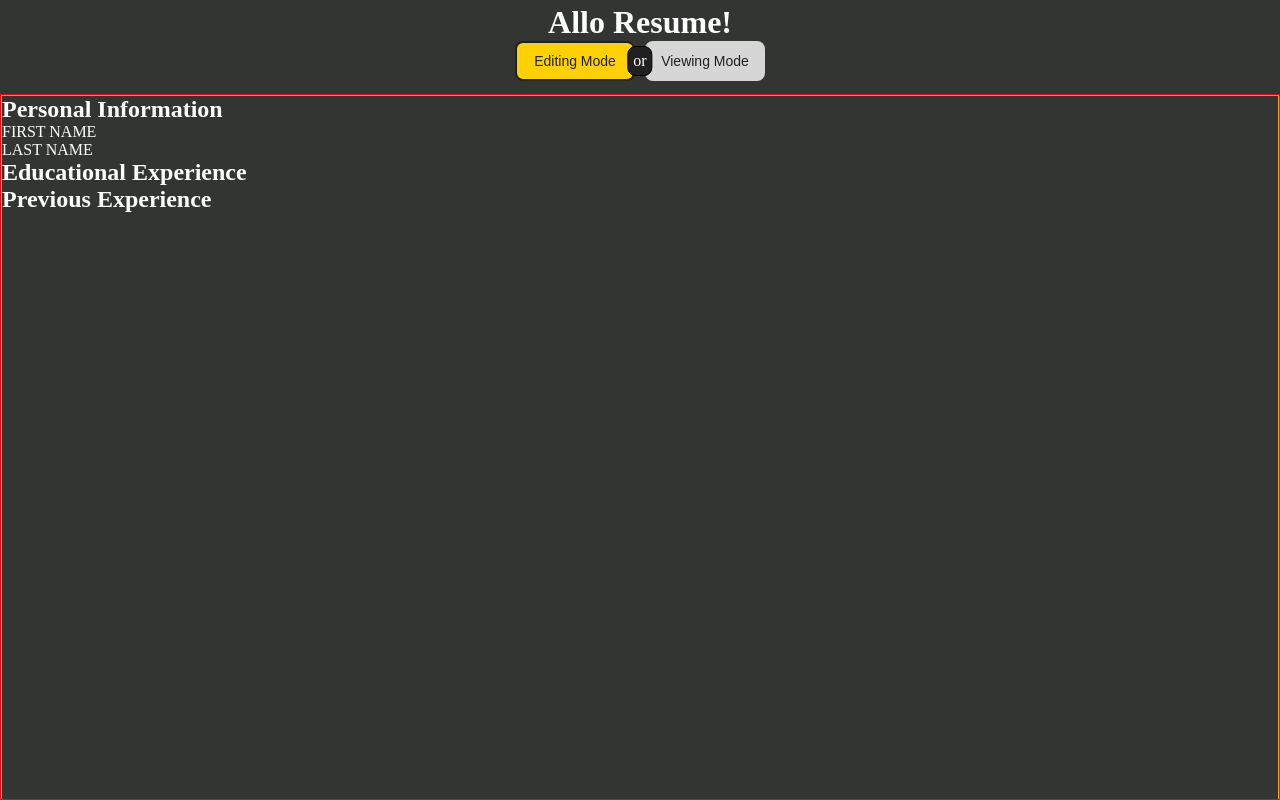
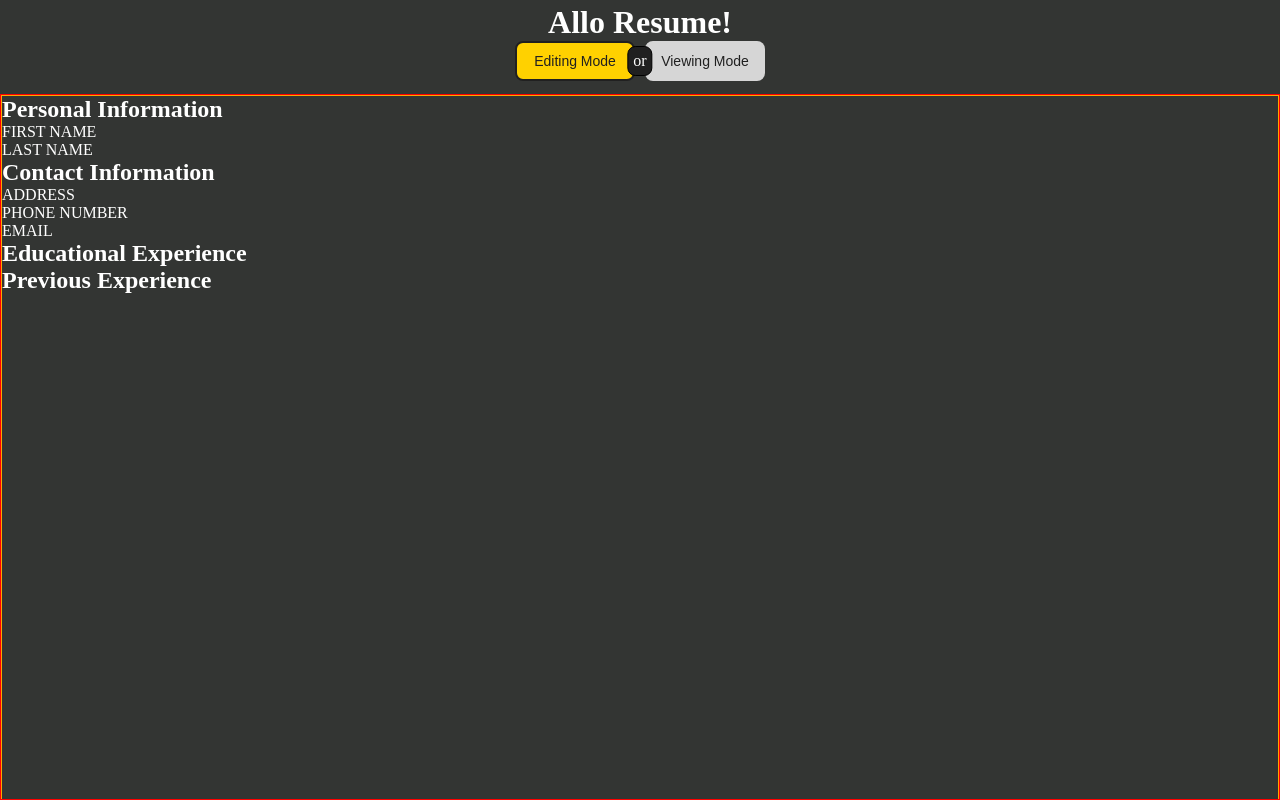
Before and after one commit to AmesburyArcher/cv-app, a React (Create React App) app: page / in a window 1280 px wide. Built offline with nearby package versions, Linux system fonts and the light colour scheme.

Commit message:
added contact info

```diff
--- a/src/components/Resume.js
+++ b/src/components/Resume.js
@@ -4,14 +4,47 @@ export default function Resume() {
   const [firstName, setFirstName] = useState("");
   const [lastName, setLastName] = useState("");
 
+  const [addy, setAddy] = useState("");
+  const [phone, setPhone] = useState("");
+  const [email, setEmail] = useState("");
+
   function handleFirstName(e) {
     setFirstName(e.target.value);
+  }
+
+  function handleLastName(e) {
+    setLastName(e.target.value);
+  }
+
+  function handleAddy(e) {
+    setAddy(e.target.value);
+  }
+
+  function handlePhone(e) {
+    setPhone(e.target.value);
+  }
+
+  function handleEmail(e) {
+    setEmail(e.target.value);
   }
 
   return (
     <div className="resume__container">
       <div className="resume">
-        <PersonalInfo first={firstName} handleFirstName={handleFirstName} />
+        <PersonalInfo
+          first={firstName}
+          handleFirstName={handleFirstName}
+          last={lastName}
+          handleLastName={handleLastName}
+        />
+        <ContactInfo
+          addy={addy}
+          handleAddy={handleAddy}
+          phone={phone}
+          handlePhone={handlePhone}
+          email={email}
+          handleEmail={handleEmail}
+        />
         <EducationInfo />
         <ExperienceInfo />
       </div>
@@ -19,8 +52,9 @@ export default function Resume() {
   );
 }
 
-function PersonalInfo({ handleFirstName, first }) {
+function PersonalInfo({ handleFirstName, first, handleLastName, last }) {
   const [editFirst, setEditFirst] = useState(false);
+  const [editLast, setEditLast] = useState(false);
 
   return (
     <section className="personal__info__container">
@@ -35,12 +69,16 @@ function PersonalInfo({ handleFirstName, first }) {
         </div>
       ) : (
         <form
+          onBlur={function () {
+            setEditFirst(false);
+          }}
           onSubmit={function (e) {
             e.preventDefault();
             setEditFirst(false);
           }}
         >
           <input
+            autoFocus
             type="text"
             placeholder="Meex"
             onChange={function (e) {
@@ -50,8 +88,144 @@ function PersonalInfo({ handleFirstName, first }) {
           <button type="button">Enter</button>
         </form>
       )}
-      <div>LAST NAME</div>
+      {editLast === false ? (
+        <div
+          onClick={function () {
+            setEditLast(true);
+          }}
+        >
+          {last === "" ? "LAST NAME" : last}
+        </div>
+      ) : (
+        <form
+          onBlur={function () {
+            setEditLast(false);
+          }}
+          onSubmit={function (e) {
+            e.preventDefault();
+            setEditLast(false);
+          }}
+        >
+          <input
+            autoFocus
+            type="text"
+            placeholder="Yeeeeehaw"
+            onChange={function (e) {
+              handleLastName(e);
+            }}
+          ></input>
+          <button type="button">Enter</button>
+        </form>
+      )}
       <div></div>
+    </section>
+  );
+}
+
+function ContactInfo({
+  handleAddy,
+  addy,
+  handlePhone,
+  phone,
+  handleEmail,
+  email,
+}) {
+  const [editAddy, setEditAddy] = useState(false);
+  const [editPhone, setEditPhone] = useState(false);
+  const [editEmail, setEditEmail] = useState(false);
+
+  return (
+    <section className="contact__info__container">
+      <h2 className="contact__info__title">Contact Information</h2>
+      {editAddy === false ? (
+        <div
+          onClick={function () {
+            setEditAddy(true);
+          }}
+        >
+          {addy === "" ? "ADDRESS" : addy}
+        </div>
+      ) : (
+        <form
+          onBlur={function () {
+            setEditAddy(false);
+          }}
+          onSubmit={function (e) {
+            e.preventDefault();
+            setEditAddy(false);
+          }}
+        >
+          <input
+            autoFocus
+            type="text"
+            placeholder="1234 Google St"
+            onChange={function (e) {
+              handleAddy(e);
+            }}
+          ></input>
+          <button type="button">Enter</button>
+        </form>
+      )}
+
+      {editPhone === false ? (
+        <div
+          onClick={function () {
+            setEditPhone(true);
+          }}
+        >
+          {phone === "" ? "PHONE NUMBER" : phone}
+        </div>
+      ) : (
+        <form
+          onBlur={function () {
+            setEditPhone(false);
+          }}
+          onSubmit={function (e) {
+            e.preventDefault();
+            setEditPhone(false);
+          }}
+        >
+          <input
+            autoFocus
+            type="text"
+            placeholder="604-867-5309"
+            onChange={function (e) {
+              handlePhone(e);
+            }}
+          ></input>
+          <button type="button">Enter</button>
+        </form>
+      )}
+
+      {editEmail === false ? (
+        <div
+          onClick={function () {
+            setEditEmail(true);
+          }}
+        >
+          {email === "" ? "EMAIL" : email}
+        </div>
+      ) : (
+        <form
+          onBlur={function () {
+            setEditEmail(false);
+          }}
+          onSubmit={function (e) {
+            e.preventDefault();
+            setEditEmail(false);
+          }}
+        >
+          <input
+            autoFocus
+            type="text"
+            placeholder="meeex@gmail.com"
+            onChange={function (e) {
+              handleEmail(e);
+            }}
+          ></input>
+          <button type="button">Enter</button>
+        </form>
+      )}
     </section>
   );
 }
```
